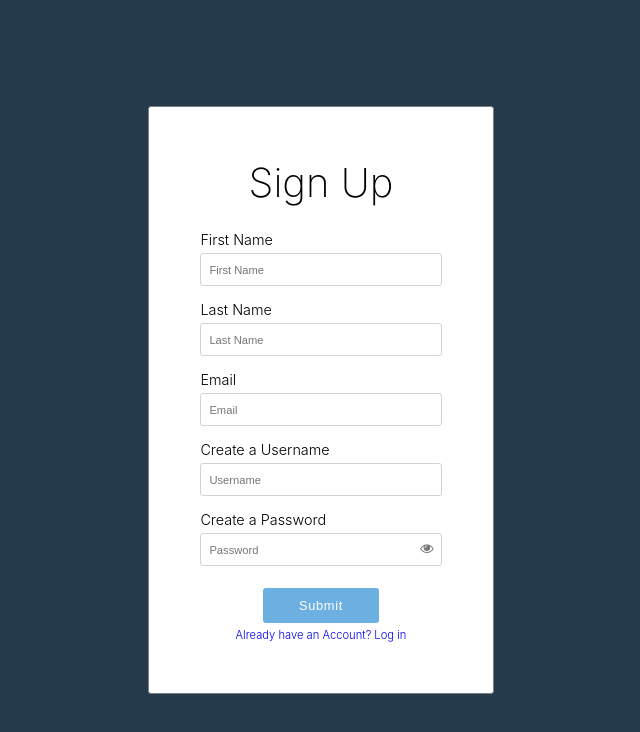
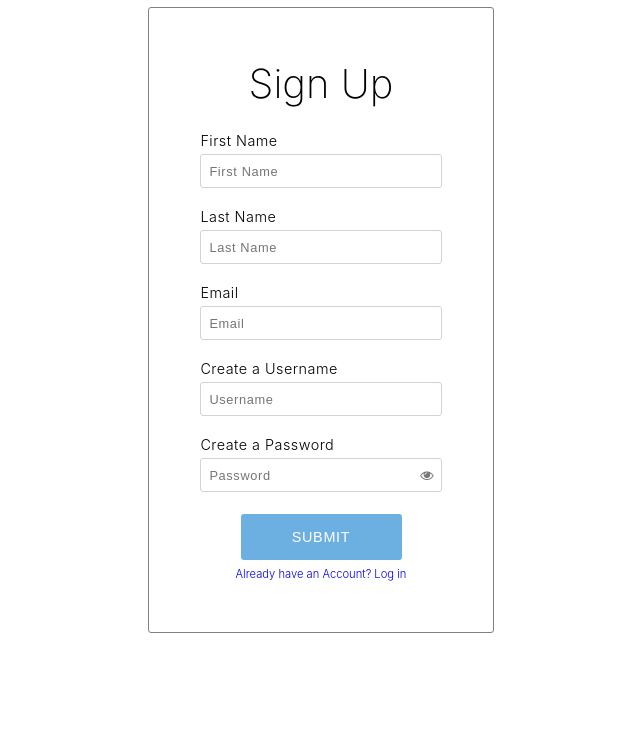
Before and after one commit to Neighborhood-Library/FrontEnd, a React (Create React App) app: page /register in a window 1280 px wide. Shown: the top 732 px of the page, without its empty margins (319-959 px from the left). Built offline with nearby package versions, Linux system fonts and the light colour scheme.

Commit message:
added custom button component and style changes to register form

```diff
--- /dev/null
+++ b/src/components/customButton/CustomButton.css
@@ -0,0 +1,27 @@
+.custom-button {
+  min-width: 165px;
+  width: auto;
+  height: 50px;
+  letter-spacing: 0.7px;
+  line-height: 45px;
+  padding: 0 35px 0 35px;
+  font-size: 0.9rem;
+  text-transform: uppercase;
+  border-radius: 5px;
+  font-weight: 500;
+  border: none;
+  cursor: pointer;
+}
+
+.register-button {
+  background-color: #6cb0e2;
+  color: #ffffff;
+  border: 2px solid #ffffff;
+}
+
+.register-button:hover {
+  color: #6cb0e2;
+  background-color: #fff;
+  border: 2px solid #6cb0e2;
+  border-radius: 3px;
+}
--- /dev/null
+++ b/src/components/customButton/CustomButton.js
@@ -0,0 +1,13 @@
+import React from "react";
+import "./CustomButton.css";
+
+const CustomButton = ({ children, isRegister, ...otherProps }) => (
+  <button
+    className={`${isRegister ? "register-button" : ""} custom-button`}
+    {...otherProps}
+  >
+    {children}
+  </button>
+);
+
+export default CustomButton;
--- a/src/components/registration/RegisterForm.css
+++ b/src/components/registration/RegisterForm.css
@@ -1,11 +1,11 @@
 .container {
   width: 100%;
-  height: 100vh;
+  height: 80vh;
   display: flex;
   flex-direction: column;
   justify-content: center;
   align-items: center;
-  background-color: #253a4b;
+  background-color: #ffffff;
 }
 
 .form-container {
@@ -37,6 +37,7 @@ label {
   font-size: 0.9rem;
   font-weight: 300;
   margin-bottom: 5px;
+  letter-spacing: 0.03rem;
 }
 
 input {
@@ -44,10 +45,15 @@ input {
   outline: none;
   padding: 8px 8px;
   border: 1px solid lightgray;
+  font-size: 0.9rem;
+  font-weight: 400;
+  letter-spacing: 0.04rem;
+  margin-bottom: 5px;
 }
 
 input::placeholder {
-  font-size: 0.7rem;
+  font-size: 0.8rem;
+  letter-spacing: 0.04rem;
   font-weight: 200;
 }
 
@@ -73,49 +79,28 @@ input::placeholder {
   position: relative;
 }
 
-.sumbit-signup {
+.register {
   width: 100%;
   display: flex;
   flex-direction: column;
   align-items: center;
 }
 
-.sumbit-signup button {
-  cursor: pointer;
-  width: 50%;
-  background-color: #6cb0e2;
-  color: #ffffff;
-  font-size: 0.8rem;
-  font-weight: 500;
-  letter-spacing: 0.7px;
-  border: 2px solid #ffffff;
-  border-radius: 5px;
-  padding: 10px 0;
-  margin-top: 5px;
-  margin-bottom: 3px;
-}
-
-.sumbit-signup button:hover {
-  color: #6cb0e2;
-  background-color: #fff;
-  border: 2px solid #6cb0e2;
-  border-radius: 3px;
-}
-
-.sumbit-signup .loginLink {
+.register .loginLink {
+  margin-top: 0.3rem;
   font-size: 0.7rem;
   font-weight: 300;
   text-decoration: none;
 }
 
-.sumbit-signup a {
+.register a {
   text-decoration: none;
 }
 
 .password-icon {
   position: absolute;
   color: #797779;
-  top: 33px;
+  top: 35px;
   right: 8px;
   cursor: pointer;
 }
--- a/src/components/registration/RegisterForm.js
+++ b/src/components/registration/RegisterForm.js
@@ -1,22 +1,29 @@
-import React from 'react';
-import { Link } from 'react-router-dom';
-import './RegisterForm.css';
+import React from "react";
+import { Link } from "react-router-dom";
+import CustomButton from "../customButton/CustomButton";
+import "./RegisterForm.css";
 
-const initialState = {
-  firstName: '',
-  lastName: '',
-  email: '',
-  username: '',
-  password: '',
-  showPassword: false
-};
 export default class RegisterForm extends React.Component {
-  state = initialState;
+  state = {
+    firstName: "",
+    lastName: "",
+    email: "",
+    username: "",
+    password: "",
+    showPassword: false
+  };
 
   handleSubmit = e => {
     e.preventDefault();
     console.log(this.state);
-    this.setState(initialState);
+    this.setState({
+      firstName: "",
+      lastName: "",
+      email: "",
+      username: "",
+      password: "",
+      showPassword: false
+    });
   };
 
   handleChange = e => {
@@ -38,74 +45,76 @@ export default class RegisterForm extends React.Component {
       showPassword
     } = this.state;
     return (
-      <div className='container'>
-        <div className='form-container'>
+      <div className="container">
+        <div className="form-container">
           <h1>Sign Up</h1>
-          <form className='form-content' onSubmit={this.handleSubmit}>
-            <div className='firstName'>
-              <label htmlFor='firstName'>First Name</label>
+          <form className="form-content" onSubmit={this.handleSubmit}>
+            <div className="firstName">
+              <label htmlFor="firstName">First Name</label>
               <input
-                type='text'
-                placeholder='First Name'
-                name='firstName'
+                type="text"
+                placeholder="First Name"
+                name="firstName"
                 value={firstName}
                 onChange={this.handleChange}
                 required
               />
             </div>
-            <div className='lastName'>
-              <label htmlFor='lastName'>Last Name</label>
+            <div className="lastName">
+              <label htmlFor="lastName">Last Name</label>
               <input
-                type='text'
-                placeholder='Last Name'
-                name='lastName'
+                type="text"
+                placeholder="Last Name"
+                name="lastName"
                 value={lastName}
                 onChange={this.handleChange}
                 required
               />
             </div>
-            <div className='email'>
-              <label htmlFor='email'>Email</label>
+            <div className="email">
+              <label htmlFor="email">Email</label>
               <input
-                type='email'
-                placeholder='Email'
-                name='email'
+                type="email"
+                placeholder="Email"
+                name="email"
                 value={email}
                 onChange={this.handleChange}
                 required
               />
             </div>
-            <div className='username'>
-              <label htmlFor='username'>Create a Username</label>
+            <div className="username">
+              <label htmlFor="username">Create a Username</label>
               <input
-                type='text'
-                placeholder='Username'
-                name='username'
+                type="text"
+                placeholder="Username"
+                name="username"
                 value={username}
                 onChange={this.handleChange}
                 required
               />
             </div>
-            <div className='password'>
-              <label htmlFor='password'>Create a Password</label>
+            <div className="password">
+              <label htmlFor="password">Create a Password</label>
               <input
-                type={showPassword ? 'text' : 'password'}
-                placeholder='Password'
-                name='password'
+                type={showPassword ? "text" : "password"}
+                placeholder="Password"
+                name="password"
                 value={password}
                 onChange={this.handleChange}
                 required
               />
               <i
                 className={`fa ${
-                  showPassword ? 'fa-eye-slash fa-lg' : 'fa-eye fa-lg'
+                  showPassword ? "fa-eye-slash fa-lg" : "fa-eye fa-lg"
                 } password-icon`}
                 onClick={this.togglePassword}
               />
             </div>
-            <div className='sumbit-signup'>
-              <button type='submit'>Submit</button>
-              <Link className='loginLink' to='/login'>
+            <div className="register">
+              <CustomButton type="submit" isRegister>
+                Submit
+              </CustomButton>
+              <Link className="loginLink" to="/login">
                 Already have an Account? Log in
               </Link>
             </div>
```
Also changed, not shown: src/logo.svg (deleted).
